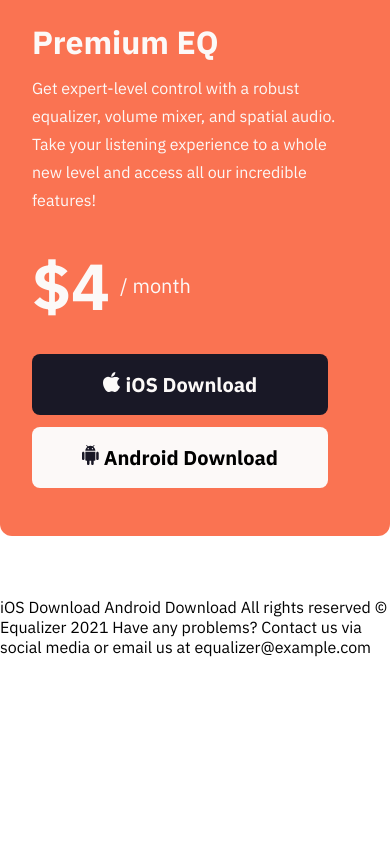
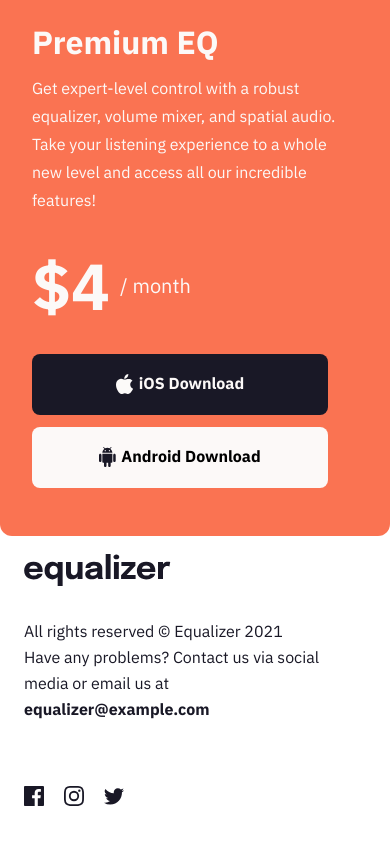
Before and after one commit to TMJSMC53/Equalizer-LandingPage, a website: page index.html in a window 390 px wide. Shown: the part 1036-1880 px from the top of the page. Before the commit the page ends 1693 px from the top, so only its background shows below. Drawn offline with Linux system fonts and the light colour scheme.

Commit message:
Add footer section and its styles. -Finish mobile-design

```diff
--- a/index.html
+++ b/index.html
@@ -55,48 +55,73 @@
             <span class="fs-600">/ month</span>
           </div>
 
-          <button class="btn bg-dark text-white fs-600 letter-spacing-2;"><span>
+          <button class="btn btn-dark bg-dark text-white fs-500 letter-spacing-2;">
             <svg width="18" height="20" xmlns="http://www.w3.org/2000/svg">
               <path
                 d="M12.683 4.681c1.359 0 2.798.745 3.821 2.029-3.356 1.851-2.812 6.674.58 7.965-.467 1.04-.69 1.504-1.292 2.425-.839 1.285-2.02 2.886-3.486 2.897-1.302.014-1.637-.852-3.403-.842-1.766.009-2.134.857-3.437.845C4 19.987 2.88 18.542 2.042 17.257-.302 13.667-.549 9.45.897 7.207c1.029-1.592 2.651-2.523 4.175-2.523 1.551 0 2.527.856 3.812.856 1.247 0 2.005-.859 3.8-.859ZM12.291 0c.178 1.215-.315 2.405-.968 3.246-.697.904-1.901 1.603-3.066 1.566-.213-1.163.332-2.36.995-3.167C9.978.756 11.224.074 12.291 0Z"
                 fill="#FCFAF9" />
             </svg>
-              iOS
-              Download
+            <span>iOS
+              Download</span>
+
             </span>
           </button>
-          <button class="btn bg-white text-black fs-600 letter-spacing-2;">
-            <span>
+          <button class="btn btn-light bg-white text-black fs-500 letter-spacing-2;">
             <svg width="17" height="20" xmlns="http://www.w3.org/2000/svg">
               <path
                 d="M13.362 6.638v8.35c0 .502-.334.836-.836.836h-.836v2.924c0 .669-.583 1.252-1.251 1.252-.67 0-1.252-.583-1.252-1.252v-2.924H7.515v2.924c0 .669-.583 1.252-1.252 1.252s-1.252-.583-1.252-1.252v-2.924h-.836c-.501 0-.836-.334-.836-.835v-8.35h10.023Zm2.088 0c.669 0 1.252.586 1.252 1.251v5.848c0 .668-.583 1.252-1.252 1.252s-1.252-.584-1.252-1.252V7.889c0-.665.583-1.25 1.252-1.25Zm-14.198 0c.669 0 1.252.586 1.252 1.251v5.848c0 .668-.583 1.252-1.252 1.252S0 14.405 0 13.737V7.889c0-.665.583-1.25 1.252-1.25ZM11.776.126a.4.4 0 0 1 .583 0 .401.401 0 0 1 0 .583l-1.085 1.084c.35.234.667.52.942.846.66.782 1.081 1.8 1.139 2.902l.002.034c.003.075.005.15.005.227H3.34c0-.076.002-.152.006-.227l.002-.034a4.908 4.908 0 0 1 1.138-2.902 4.52 4.52 0 0 1 .942-.846L4.343.71a.4.4 0 0 1 0-.583.4.4 0 0 1 .583 0l1.12 1.118.053.051c.664-.333 1.41-.499 2.24-.5h.024c.83.001 1.575.167 2.24.5l.052-.051ZM6.262 3.09a.626.626 0 1 0 0 1.252.626.626 0 0 0 0-1.252Zm4.178 0a.626.626 0 1 0 0 1.252.626.626 0 0 0 0-1.252Z"
                 fill="#191826" />
             </svg>
+            <span>
               Android
               Download
             </span>
           </button>
         </div>
+      </div>
+    </div>
+  </section>
 
+
+  <footer class="footer-section">
+    <div class="footer">
+      <div class="footer__logo">
+        <img src="starter-code/assets/logo.svg" alt="Equalizer logo">
       </div>
+
+      <div class="footer__content fs-500">
+        <p>All rights reserved © Equalizer 2021 <br> Have any problems? Contact us via social media or email us at
+          <strong>equalizer@example.com</strong>
+        </p>
+      </div>
+
+      <ul class="footer__social-links">
+        <li class="social-link">
+          <svg width="20" height="20" xmlns="http://www.w3.org/2000/svg">
+            <path class="icon"
+              d="M18.896 0H1.104C.494 0 0 .494 0 1.104v17.793C0 19.506.494 20 1.104 20h9.58v-7.745H8.076V9.237h2.606V7.01c0-2.583 1.578-3.99 3.883-3.99 1.104 0 2.052.082 2.329.119v2.7h-1.598c-1.254 0-1.496.597-1.496 1.47v1.928h2.989l-.39 3.018h-2.6V20h5.098c.608 0 1.102-.494 1.102-1.104V1.104C20 .494 19.506 0 18.896 0Z"
+              fill="#191826" />
+          </svg>
+        </li>
+        <li class="social-link">
+          <svg width="20" height="20" xmlns="http://www.w3.org/2000/svg">
+            <path class="icon"
+              d="M10 1.802c2.67 0 2.987.01 4.042.059 2.71.123 3.975 1.409 4.099 4.099.048 1.054.057 1.37.057 4.04 0 2.672-.01 2.988-.057 4.042-.124 2.687-1.387 3.975-4.1 4.099-1.054.048-1.37.058-4.041.058-2.67 0-2.987-.01-4.04-.058-2.718-.124-3.977-1.416-4.1-4.1-.048-1.054-.058-1.37-.058-4.041 0-2.67.01-2.986.058-4.04.124-2.69 1.387-3.977 4.1-4.1 1.054-.048 1.37-.058 4.04-.058ZM10 0C7.284 0 6.944.012 5.877.06 2.246.227.227 2.242.061 5.877.01 6.944 0 7.284 0 10s.012 3.057.06 4.123c.167 3.632 2.182 5.65 5.817 5.817 1.067.048 1.407.06 4.123.06s3.057-.012 4.123-.06c3.629-.167 5.652-2.182 5.816-5.817.05-1.066.061-1.407.061-4.123s-.012-3.056-.06-4.122C19.777 2.249 17.76.228 14.124.06 13.057.01 12.716 0 10 0Zm0 4.865a5.135 5.135 0 1 0 0 10.27 5.135 5.135 0 0 0 0-10.27Zm0 8.468a3.333 3.333 0 1 1 0-6.666 3.333 3.333 0 0 1 0 6.666Zm5.338-9.87a1.2 1.2 0 1 0 0 2.4 1.2 1.2 0 0 0 0-2.4Z"
+              fill="#191826" />
+          </svg>
+        </li>
+        <li class="social-link">
+          <svg width="20" height="17" xmlns="http://www.w3.org/2000/svg">
+            <path class="icon"
+              d="M20 2.172a8.192 8.192 0 0 1-2.357.646 4.11 4.11 0 0 0 1.805-2.27 8.22 8.22 0 0 1-2.606.996A4.096 4.096 0 0 0 13.847.248c-2.65 0-4.596 2.472-3.998 5.037A11.648 11.648 0 0 1 1.392 1a4.109 4.109 0 0 0 1.27 5.478 4.086 4.086 0 0 1-1.858-.513c-.045 1.9 1.318 3.679 3.291 4.075a4.113 4.113 0 0 1-1.853.07 4.106 4.106 0 0 0 3.833 2.849A8.25 8.25 0 0 1 0 14.658a11.616 11.616 0 0 0 6.29 1.843c7.618 0 11.923-6.434 11.663-12.205A8.354 8.354 0 0 0 20 2.172Z"
+              fill="#191826" />
+          </svg>
+        </li>
+      </ul>
     </div>
 
 
-  </section>
-
-
-
-
-
-
-
-
-  iOS Download
-  Android Download
-
-  All rights reserved © Equalizer 2021
-  Have any problems? Contact us via social media or email us at equalizer@example.com
-
+  </footer>
 </body>
 
 </html>
--- a/styles.css
+++ b/styles.css
@@ -257,6 +257,33 @@ select {
   line-height: 1.1;
 }
 
+/* Buttons */
+.btn {
+  display: flex;
+  justify-content: center;
+  align-items: center;
+  gap: var(--gap, 0.5rem);
+  font-weight: 700;
+  width: 29.6rem;
+  height: 6.1rem;
+  margin-bottom: 1.2rem;
+  border-radius: 8px;
+  border: none;
+  cursor: pointer;
+}
+
+.btn-dark:hover,
+.btn-dark:focus {
+  background: hsl(var(--clr-teal));
+  border: none;
+}
+
+.btn-light:hover,
+.btn-light:focus {
+  background: hsl(var(--clr-orange));
+  border: none;
+}
+
 /* header */
 
 .bg-main-mobile {
@@ -298,7 +325,7 @@ select {
 /* features */
 .feature-section {
   margin-top: 6.8rem;
-  min-height: 102.4rem;
+  min-height: 98rem;
 }
 
 .features {
@@ -362,18 +389,34 @@ select {
   font-weight: normal;
 }
 
-/* Buttons */
-.btn {
+/* footer */
+.footer {
+  width: 35rem;
+  padding-left: 2.4rem;
+  padding-right: 2.4rem;
+}
+
+.footer__logo {
+  margin-bottom: 3.2rem;
+}
+
+.footer__content {
+  line-height: 26px;
+  margin-bottom: 6.4rem;
+  color: hsl(var(--clr-black) / 1);
+}
+
+.footer__social-links {
   display: flex;
-  justify-content: center;
+  padding: 0;
   align-items: center;
-  font-family: var(--ff-sans);
-  font-weight: 700;
-  width: 29.6rem;
-  height: 6.1rem;
-  margin-bottom: 1.2rem;
-  border-radius: 8px;
-  border: none;
+  gap: var(--gap, 2rem);
+  list-style: none;
   cursor: pointer;
-  text-align: center;
+  margin-bottom: 8rem;
 }
+
+.icon:hover,
+.icon:focus {
+  fill: hsl(var(--clr-lightRed));
+}
```
Lines whose indentation alone changed are shown as unchanged.
